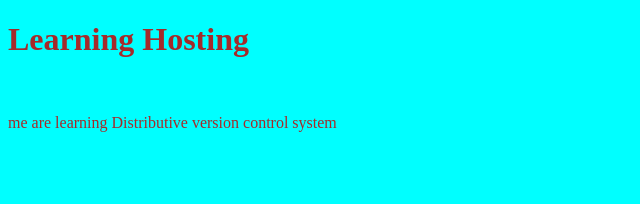
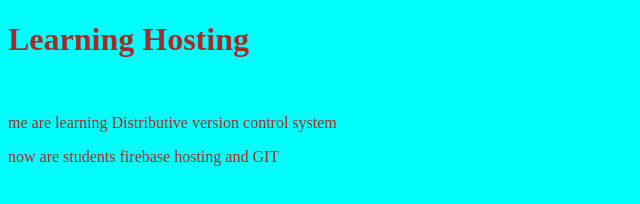
Before and after one commit to web-dreams-red/Web3Metaverse, a plain HTML site: page index.html in a window 1280 px wide. Shown: the whole page, without its empty margins (0-640 px from the left). Drawn offline with Linux system fonts and the light colour scheme.

Commit message:
update commplete

```diff
--- a/index.html
+++ b/index.html
@@ -10,5 +10,6 @@
     <h1>Learning Hosting</h1>
     <img src="car.jpg" alt="">
     <p>me are learning Distributive version control system</p>
+    <p>now are students firebase hosting and GIT</p>
 </body>
 </html>
```
